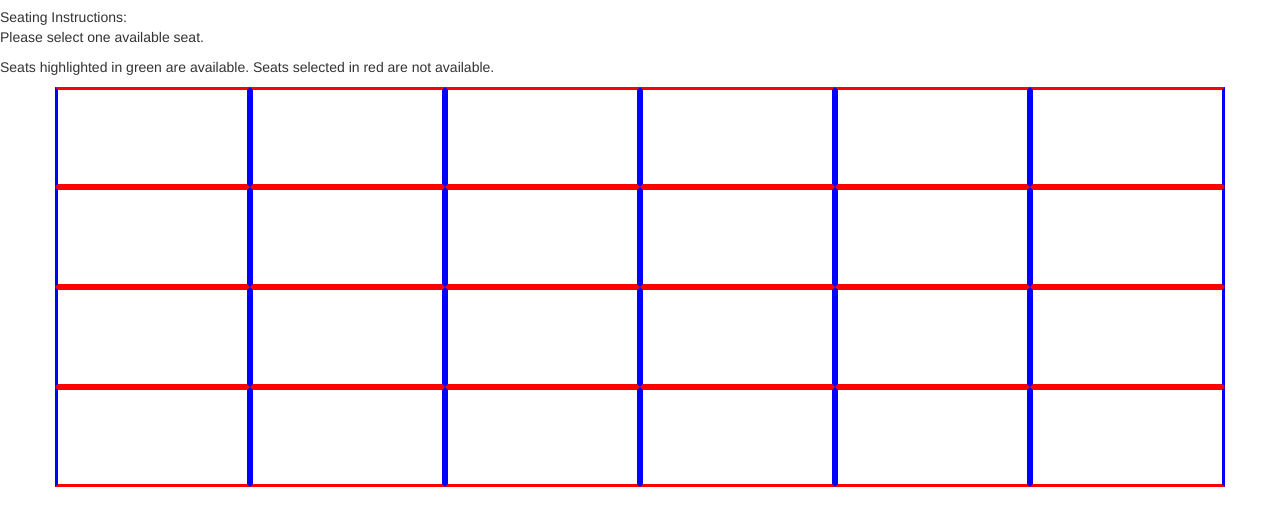
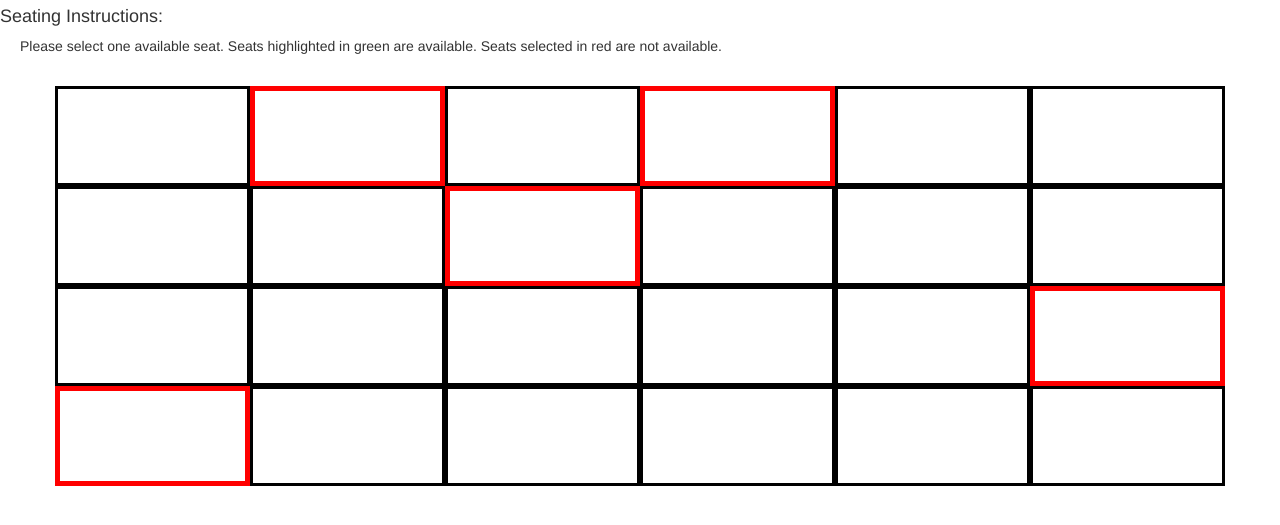
Before and after one commit to Mcummings1024/Lab-10, a plain HTML site: page index.html in a window 1280 px wide. Shown: the part 169-694 px from the top of the page. Drawn offline with nearby package versions, Linux system fonts and the light colour scheme.

Commit message:
Put it all together, it is functional.

```diff
--- a/index.html
+++ b/index.html
@@ -10,52 +10,52 @@
 	<h3>We're happy to see you!</h3>
 	<p><a href="http://Disney Film Website"></a></p>
 	<h1 class="text-center">Now Showing: Beauty and the Beast</h1>
-	<div>
-	<section id="instructions">Seating Instructions:</section>
-	  <p seating instructions> Please select one available seat.</p>
-	  <p> Seats highlighted in green are available. Seats selected in red are not available.</p>
-  	<div class="container">
-	  <div class="row">
-  	    <div class="col-lg-2 col-md-2 col-sm-2"></div>
- 	    <div class="col-lg-2 col-md-2 col-sm-2"></div>
- 	    <div class="col-lg-2 col-md-2 col-sm-2"></div>
- 	    <div class="col-lg-2 col-md-2 col-sm-2"></div>
- 	    <div class="col-lg-2 col-md-2 col-sm-2"></div>
- 	    <div class="col-lg-2 col-md-2 col-sm-2"></div>
+	<section id="instructions">
+	  <h4>Seating Instructions:</h4>
+	  <p> Please select one available seat. Seats highlighted in green are available. Seats selected in red are not available.</p>
+	</section>
+  	<section class="container">
+	  <section class="row">
+  	    <div class="col-lg-2 col-md-2 col-sm-2 col-xs-2"></div>
+ 	    <div class="taken col-lg-2 col-md-2 col-sm-2 col-xs-2"></div>
+ 	    <div class="col-lg-2 col-md-2 col-sm-2 col-xs-2"></div>
+ 	    <div class="taken col-lg-2 col-md-2 col-sm-2 col-xs-2"></div>
+ 	    <div class="col-lg-2 col-md-2 col-sm-2 col-xs-2"></div>
+ 	    <div class="col-lg-2 col-md-2 col-sm-2 col-xs-2"></div>
+ 	  </section>
+ 	  <div class="row">
+  	    <div class="col-lg-2 col-md-2 col-sm-2 col-xs-2"></div>
+ 	    <div class="col-lg-2 col-md-2 col-sm-2 col-xs-2"></div>
+ 	    <div class="taken col-lg-2 col-md-2 col-sm-2 col-xs-2"></div>
+ 	    <div class="col-lg-2 col-md-2 col-sm-2 col-xs-2"></div>
+ 	    <div class="col-lg-2 col-md-2 col-sm-2 col-xs-2"></div>
+ 	    <div class="col-lg-2 col-md-2 col-sm-2 col-xs-2"></div>
  	  </div>
  	  <div class="row">
- 	    <div class="col-lg-2 col-md-2 col-sm-2"></div>
- 	    <div class="col-lg-2 col-md-2 col-sm-2"></div>
- 	    <div class="col-lg-2 col-md-2 col-sm-2"></div>
-        <div class="col-lg-2 col-md-2 col-sm-2"></div>
- 	    <div class="col-lg-2 col-md-2 col-sm-2"></div>
- 	    <div class="col-lg-2 col-md-2 col-sm-2"></div>
+  	    <div class="col-lg-2 col-md-2 col-sm-2 col-xs-2"></div>
+ 	    <div class="col-lg-2 col-md-2 col-sm-2 col-xs-2"></div>
+ 	    <div class="col-lg-2 col-md-2 col-sm-2 col-xs-2"></div>
+ 	    <div class="col-lg-2 col-md-2 col-sm-2 col-xs-2"></div>
+ 	    <div class="col-lg-2 col-md-2 col-sm-2 col-xs-2"></div>
+ 	    <div class="taken col-lg-2 col-md-2 col-sm-2 col-xs-2"></div>
  	  </div>
  	  <div class="row">
- 	    <div class="col-lg-2 col-md-2 col-sm-2"></div>
- 	    <div class="col-lg-2 col-md-2 col-sm-2"></div>
- 	    <div class="col-lg-2 col-md-2 col-sm-2"></div>
- 	    <div class="col-lg-2 col-md-2 col-sm-2"></div>
- 	    <div class="col-lg-2 col-md-2 col-sm-2"></div>
-        <div class="col-lg-2"></div>
+  	    <div class="taken col-lg-2 col-md-2 col-sm-2 col-xs-2"></div>
+ 	    <div class="col-lg-2 col-md-2 col-sm-2 col-xs-2"></div>
+ 	    <div class="col-lg-2 col-md-2 col-sm-2 col-xs-2"></div>
+ 	    <div class="col-lg-2 col-md-2 col-sm-2 col-xs-2"></div>
+ 	    <div class="col-lg-2 col-md-2 col-sm-2 col-xs-2"></div>
+ 	    <div class="col-lg-2 col-md-2 col-sm-2 col-xs-2"></div>
  	  </div>
- 	  <div class="row">
- 	    <div class="col-lg-2"></div>
- 	    <div class="col-lg-2"></div>
-        <div class="col-lg-2"></div>
- 	    <div class="col-lg-2"></div>
- 	    <div class="col-lg-2"></div>
- 	    <div class="col-lg-2"></div>
- 	  </div>
-    </div>
+    </section>
 
-	<form action="demo_form.asp">
-  	  Edit Address: <input type="text" <input type="submit" value="Submit">
+	<form id="form">Name: <input type="text" name="name" placeholder="Name">E-mail Address: <input type="text" name="email" placeholder="E-mail address">
 	  <p>Would you recommend our theatre to friends?</p>
 	  <span> Yes</span><input type="radio" name="tier">
 	  <span> No</span><input type="radio" name="tier">
 	  <span> Maybe</span><input type="radio" name="tier">
-	  <label for="f"></label>
+	  <button id="submit">Submit</button>
 	</form>
+	<script src="script.js"></script>
   </body>
 </html>
--- a/script.js
+++ b/script.js
@@ -2,11 +2,11 @@
 var submit = document.getElementById("submit");
 submit.addEventListener('click', reserveSeat, false);
 
-var form = document.getElementsByTagName("form");
+var form = document.getElementById("form");
 
-var seats = document.getElementsByClassName("col-lg-2");
+var seats = document.getElementsByClassName("col-lg-2 col-md-2 col-sm-2 col-xs-2");
 
-for(var i = 0; i < seats.length-1; i++) {
+for(var i = 0; i < seats.length; i++) {
 	seats[i].addEventListener('click', activateForm, false);
 }
 
@@ -15,7 +15,7 @@ function activateForm(e) {
 		alert("This seat is taken, please select another.");
 	}
 	else {
-		form[0].style.display = 'block';
+		form.style.display = 'block';
 		highlightSeat(e);
 	}
 }
@@ -36,14 +36,14 @@ function highlightSeat(e) {
 function deselectSeats() {
 	for(var i = 0; i < seats.length-1; i++) {
 		if(!(seats[i].className.includes("taken"))) {
-			seats[i].className = "col-lg-2 col-md-2 col-sm-2";
+			seats[i].className = "col-lg-2 col-md-2 col-sm-2 col-xs-2";
 		}
 	}
 }
 
 function reserveSeat() {
 	var index = findSelectedSeat();
-	seats[index].className = "col-lg-2 col-md-2 col-sm-2";
+	seats[index].className = "col-lg-2 col-md-2 col-sm-2 col-xs-2";
 	seats[index].className += " reserved";
 	var seatnum = index +1;
 	alert("Seat " + seatnum + " is reserved for you. Enjoy the show!");
--- a/style.css
+++ b/style.css
@@ -1,16 +1,13 @@
-h1 {
+h1, h3, .instructions {
 	text-align: center;
 }
 
-h3 {
-	text-align: center;
-}
-
-.col-lg-2, .col-md-2, .col-sm-2 {
+.col-lg-2, .col-md-2, .col-sm-2, .col-xs-2 {
     border-style: solid;
     border-width: medium;
     height: 100px;
-    border-color: #ff0000 #0000ff;
+    border-color: black;
+    background-color: #ff0000 #0000ff;
 }
 
 .selected {
@@ -25,8 +22,12 @@ h3 {
 	border: 5px solid blue;
 }
 
-.instructions {
-	text-align: center;
+.container {
+	padding: 20px;
+}
+
+section p {
+	margin-left: 20px;
 }
 
 body {
@@ -34,5 +35,9 @@ body {
 }
 
 form {
+	background-color: purple;
+	margin-left: 50px;
+	margin-right: 50px;
+	padding: 10px;
 	display: none;
 }
```
Also changed, not shown: 1 other file.
